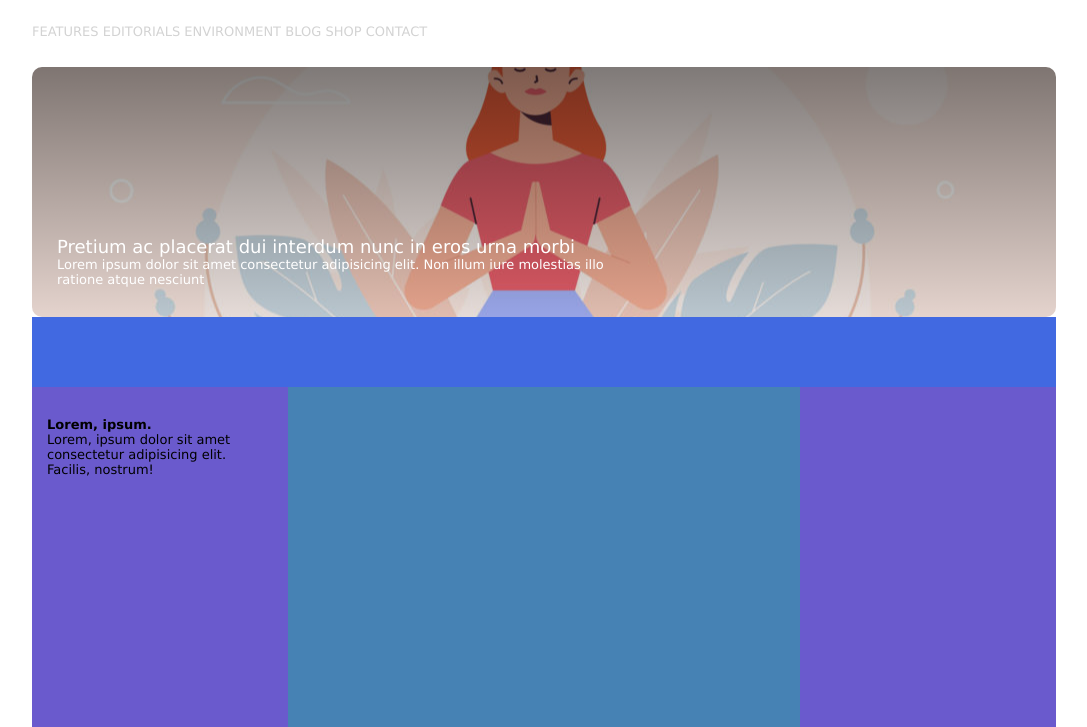
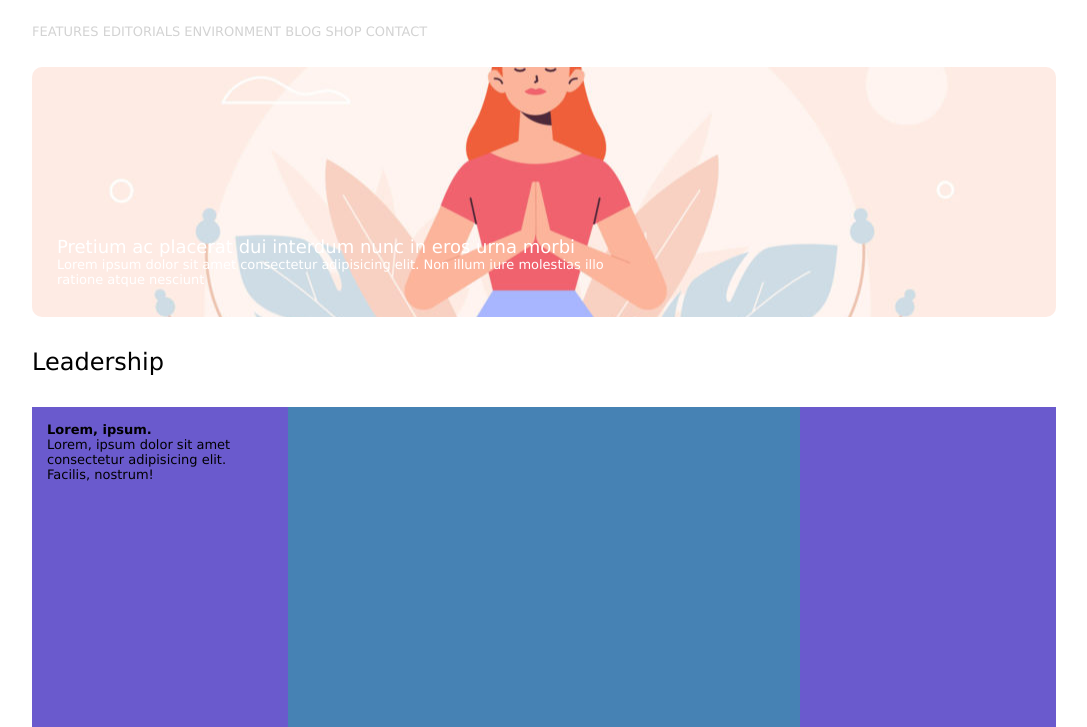
Before and after one commit to BeaQ17/htmlcss-wp, a plain HTML site: page index.html in a window 1280 px wide. Shown: the part 73-800 px from the top of the page, without its empty margins (96-1183 px from the left). Drawn offline with Linux system fonts and the light colour scheme.

Commit message:
i'm trying

```diff
--- a/index.html
+++ b/index.html
@@ -9,10 +9,12 @@
 </head>
 <body>
 
+<!-- Logo -->
     <header>
         <img src="img/logo.png" alt="logo Neori" style="height: 70px;">
     </header>
 
+<!-- Nav menu -->
     <nav class="main_menu">
         <ul>
             <li> <a href="#">FEATURES</a></li>
@@ -24,37 +26,49 @@
         </ul>
     </nav>
 
-
+<!-- Yoga girl -->
     <div class="container clearfix">
         <div class="top_part">
-            <div class="titletext">
+            <div class="titletext"> <!--sistemare luminosità-->
                 <p style="font-size: large;">Pretium ac placerat dui interdum nunc in eros urna morbi</p>
                 <p>Lorem ipsum dolor sit amet consectetur adipisicing elit. Non illum iure molestias illo ratione atque nesciunt </p>
             </div>
 
-            <p></p>
+
         </div>
+
+<!-- Leadership mess -->
         <div class="leadership">
-            <h2></h2>
-            <p></p>
+            <div style="font-size: x-large;">Leadership</div>
+            <!--<div>Lorem ipsum dolor, sit amet consectetur adipisicing elit</div>-->
+
+
         </div>
+
+<!--Girl with plant -->
         <aside class="sidebar_l">
-            <img>
+            <div class="leftimg"></div>
             <h4>Lorem, ipsum.</h4>
             <p>Lorem, ipsum dolor sit amet consectetur adipisicing elit. Facilis, nostrum!</p>
         </aside>
+
+<!-- guy with coffee -->
         <main class="content">
             <img>
             <h4></h4>
             <p></p>
         </main>
+
+ <!-- Big lightbulb little people -->
         <aside class="sidebar_r">
             <img>
             <h4></h4>
             <p></p>
         </aside>
+
     </div>
 
+<!-- Footer -->
     <footer></footer>
 
 </body>
--- a/style.css
+++ b/style.css
@@ -25,6 +25,10 @@ header{
     height: 70px;
 }
 
+
+
+/* nav menu*/
+
 nav{
     height: 70px;
     line-height: 70px;
@@ -44,15 +48,25 @@ nav.main_menu > ul > li > a{
 
 }
 
+
+
+/* Yoga girl */
+
 .top_part{
     height: 250px;
     border-radius: 10px;
-    background-image: linear-gradient(rgba(0, 0, 0, 0.5), rgba(0, 0, 0, 0.1)), url(img/banner.jpg);
+    position: relative;
+    background-image: url(img/banner.jpg);
     background-size: 100%;
     background-position: center;
-    position: relative;
 
 }
+
+/*
+.top_part::after{
+    filter: brightness(50%);
+}
+*/
 
 .titletext{
     color: white;
@@ -60,15 +74,26 @@ nav.main_menu > ul > li > a{
     width: 60%;
     position: absolute;
     bottom: 5px;
+}
 
+
+
+
+/* Leadership mess */
+
+.leadership{
+    height: 90px;
+    line-height: 90px;
 
 }
 
-.leadership{
-    height: 70px;
-    background-color: royalblue;
+.leftimg{
+
 }
 
+
+
+/* both asides*/
 
 .sidebar_l, .sidebar_r{
     width: 25%;
@@ -78,6 +103,10 @@ nav.main_menu > ul > li > a{
     margin: auto;
     padding: 15px;
 }
+
+
+
+/* guy with coffee*/
 
 .content{
     width: 50%;
```
